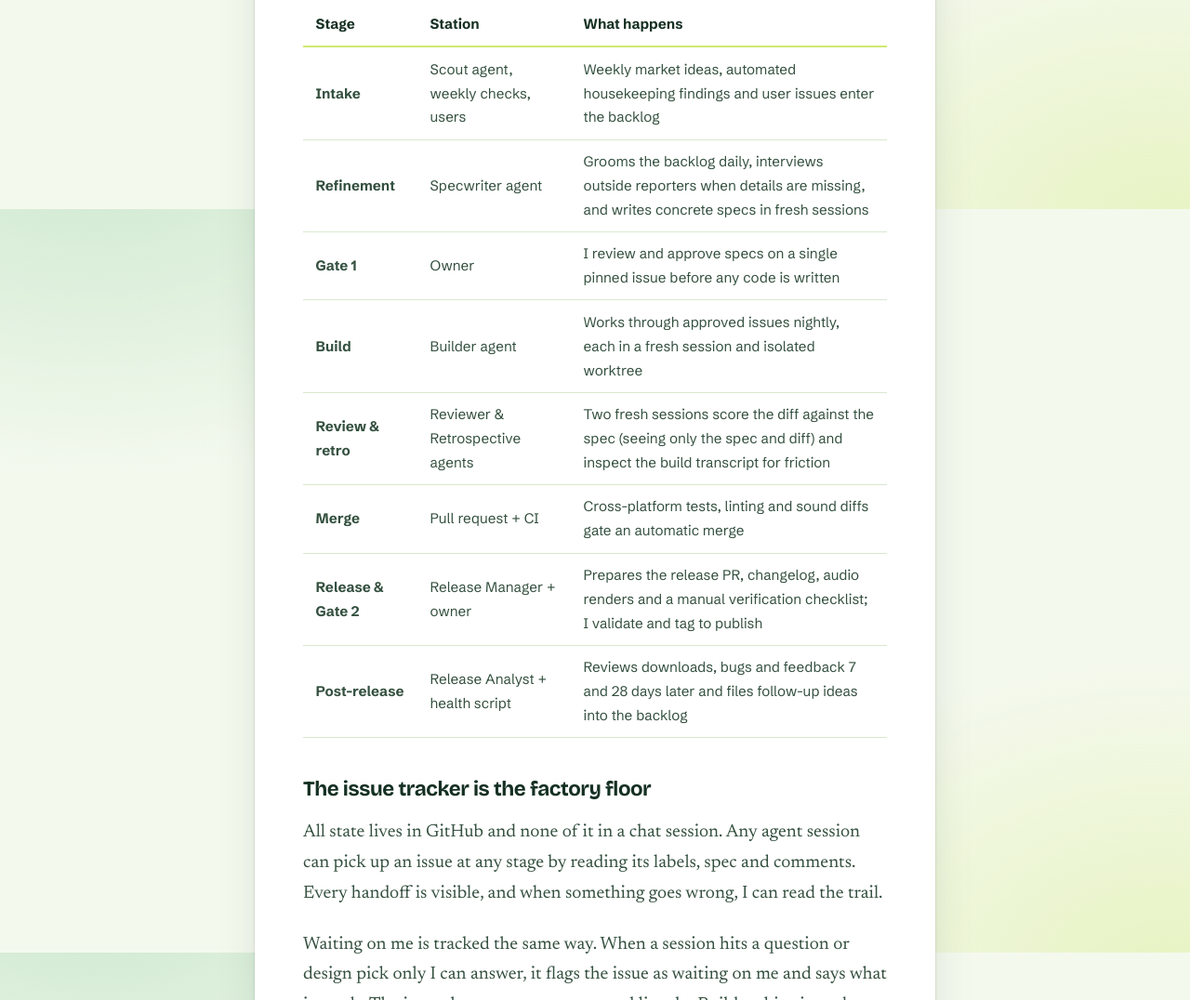
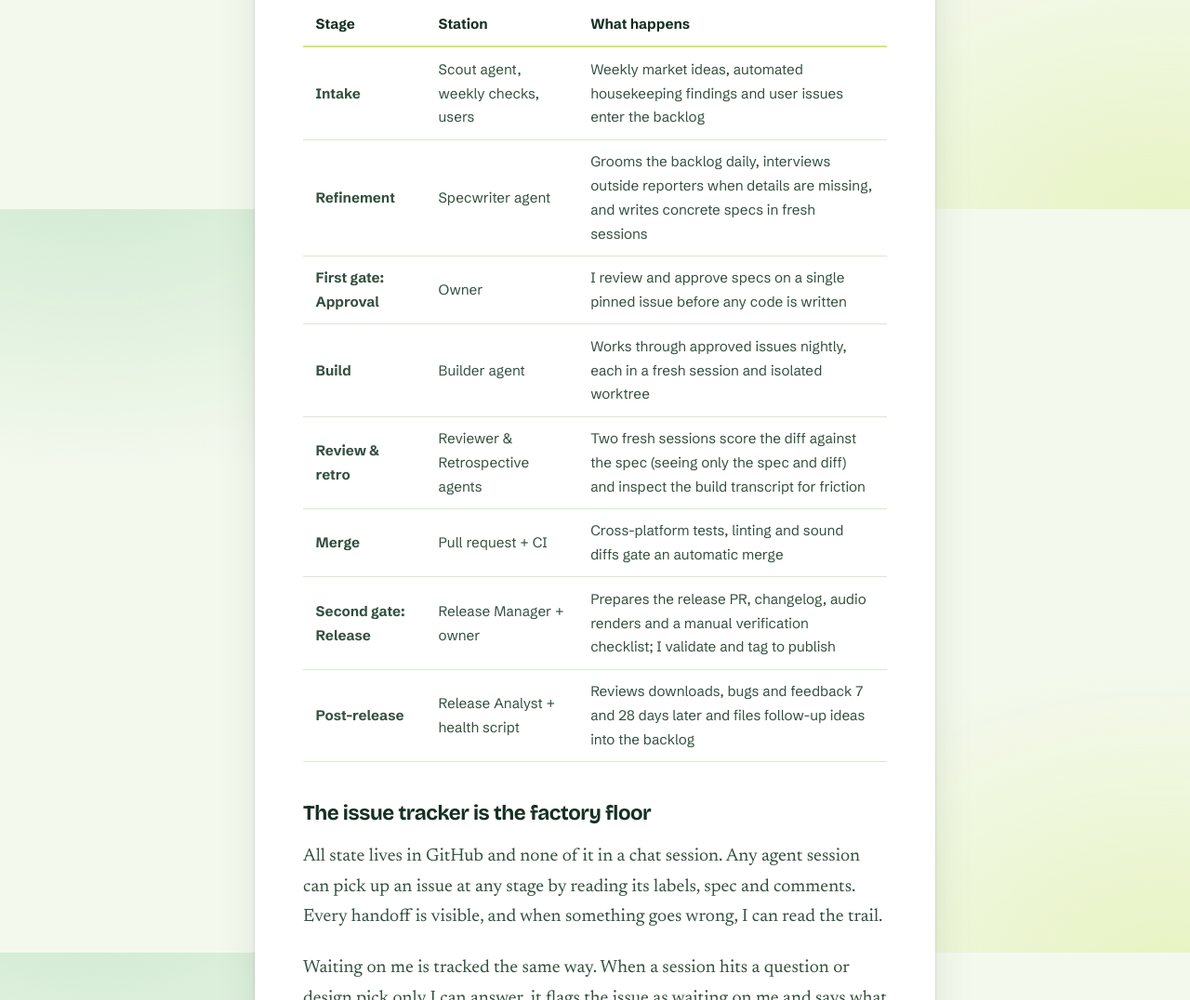
Before and after one commit to FrankDrebin893/FrankDrebin893.github.io, a Gatsby site: page /building-a-software-factory/ in a window 1280 px wide. Shown: the part 2175-3251 px from the top of the page at 93% size. Built offline with nearby package versions, Linux system fonts and the light colour scheme; Gatsby itself is replaced by a stand-in of ours.

Commit message:
Rename gate stages in station summary table

```diff
--- a/content/blog/building-a-software-factory/index.md
+++ b/content/blog/building-a-software-factory/index.md
@@ -20,11 +20,11 @@ The whole thing runs on plain GitHub and my Claude Code Pro subscription: issues
 |-------|---------|--------------|
 | **Intake** | Scout agent, weekly checks, users | Weekly market ideas, automated housekeeping findings and user issues enter the backlog |
 | **Refinement** | Specwriter agent | Grooms the backlog daily, interviews outside reporters when details are missing, and writes concrete specs in fresh sessions |
-| **Gate 1** | Owner | I review and approve specs on a single pinned issue before any code is written |
+| **First gate: Approval** | Owner | I review and approve specs on a single pinned issue before any code is written |
 | **Build** | Builder agent | Works through approved issues nightly, each in a fresh session and isolated worktree |
 | **Review & retro** | Reviewer & Retrospective agents | Two fresh sessions score the diff against the spec (seeing only the spec and diff) and inspect the build transcript for friction |
 | **Merge** | Pull request + CI | Cross-platform tests, linting and sound diffs gate an automatic merge |
-| **Release & Gate 2** | Release Manager + owner | Prepares the release PR, changelog, audio renders and a manual verification checklist; I validate and tag to publish |
+| **Second gate: Release** | Release Manager + owner | Prepares the release PR, changelog, audio renders and a manual verification checklist; I validate and tag to publish |
 | **Post-release** | Release Analyst + health script | Reviews downloads, bugs and feedback 7 and 28 days later and files follow-up ideas into the backlog |
 
 ### The issue tracker is the factory floor
```
